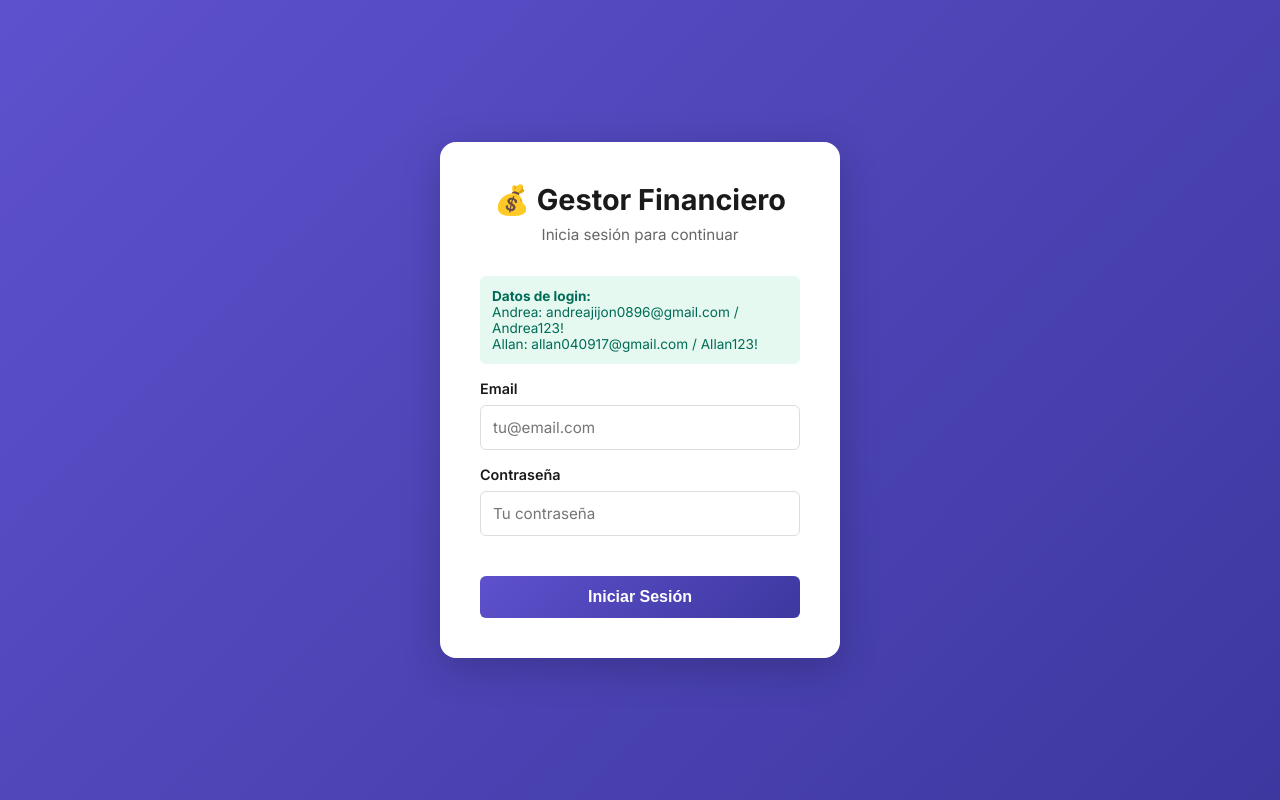
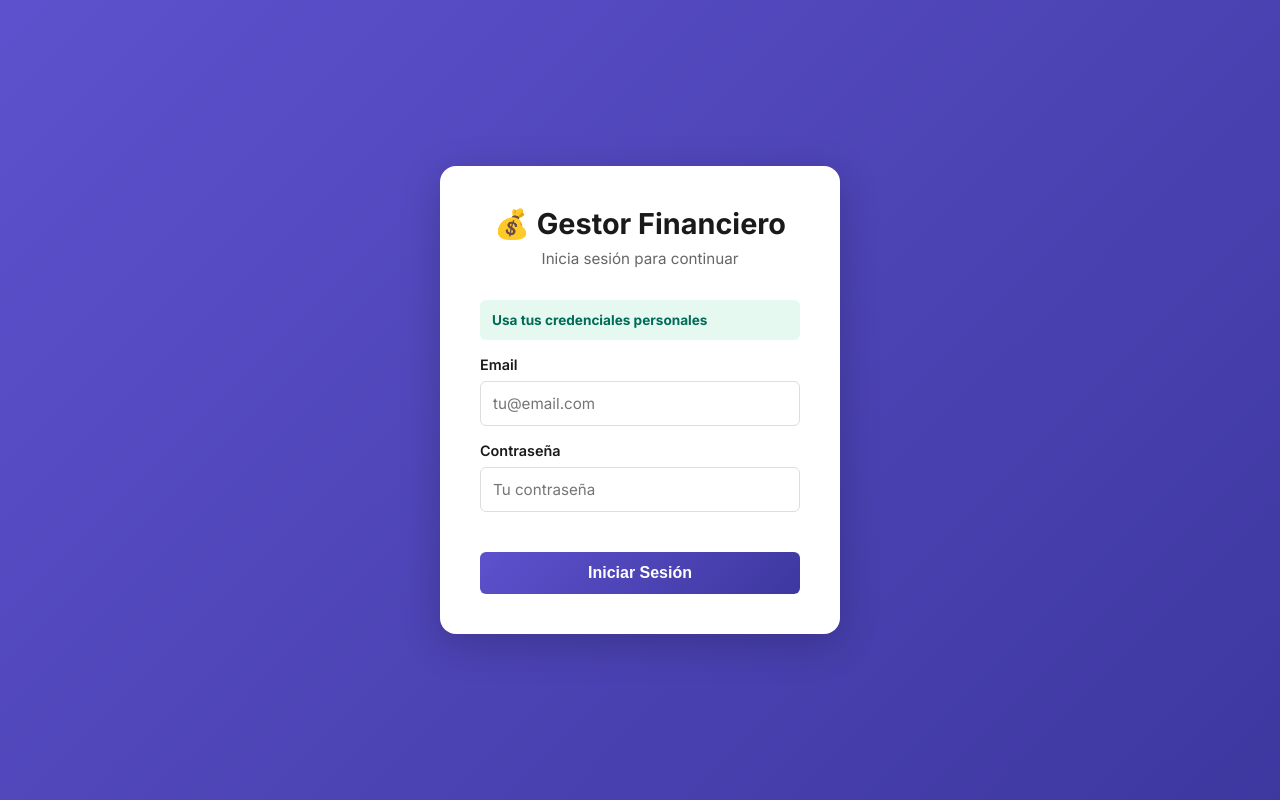
Before and after one commit to andreajijon0896-tech/gestor-financiero-andrea1, a website: page index.html in a window 1280 px wide. Drawn offline with nearby package versions, Linux system fonts and the light colour scheme.

Commit message:
Update index.html

```diff
--- a/index.html
+++ b/index.html
@@ -79,9 +79,7 @@
             <p class="login-subtitle">Inicia sesión para continuar</p>
             <div id="loginError" class="login-error" style="display: none;"></div>
             <div class="login-info">
-                <strong>Datos de login:</strong><br>
-                Andrea: andreajijon0896@gmail.com / Andrea123!<br>
-                Allan: allan040917@gmail.com / Allan123!
+                <strong>Usa tus credenciales personales</strong>
             </div>
             <form onsubmit="handleLogin(event)">
                 <div class="form-group">
```
